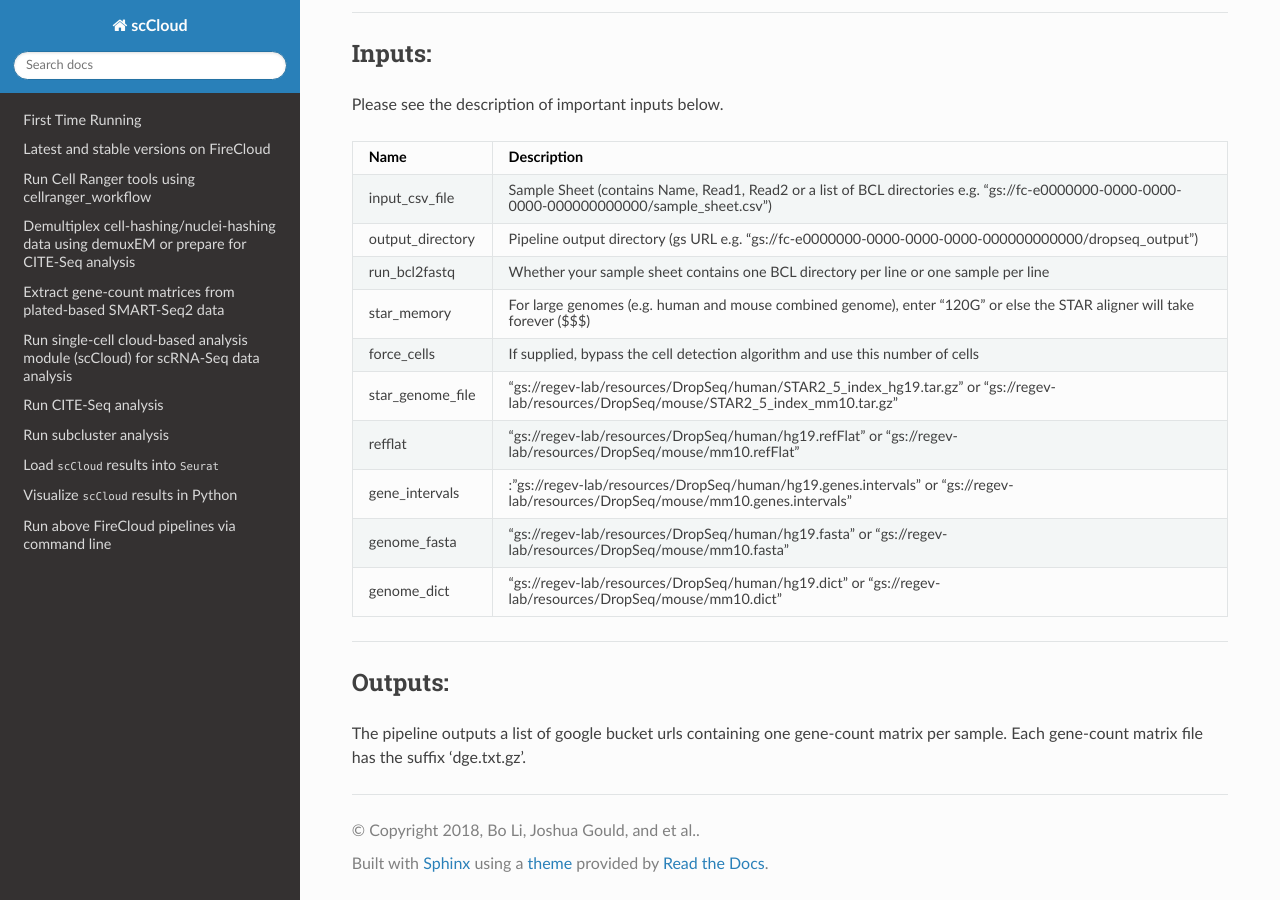
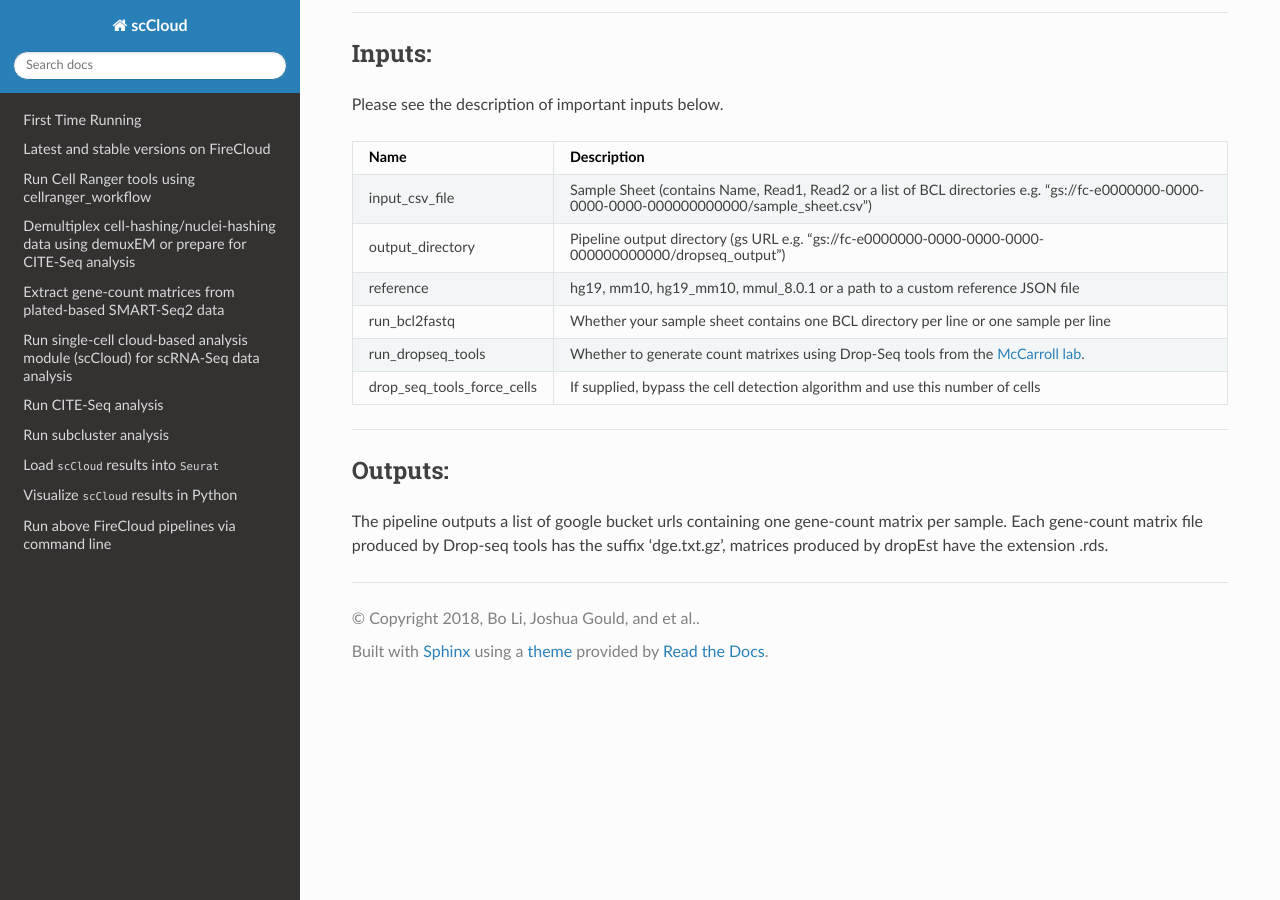
Before and after one commit to lilab-bcb/cumulus, a Sphinx documentation site: the page built from docs/drop_seq.rst, in a window 1280 px wide and 900 px high, scrolled down 1611 px. Built offline with Sphinx 7.4.7 and the Read the Docs theme 2.0.0, drawn with Linux system fonts in a browser that asks for light colours; pages that are not in the unit, such as notebooks, are missing from menus.

Commit message:
updated parameters

```diff
--- a/docs/drop_seq.rst
+++ b/docs/drop_seq.rst
@@ -2,7 +2,7 @@ Drop-seq pipeline
 -------------------------------------------------------------
 
 Follow the steps below to extract gene-count matrices from Drop-seq data.
-This WDL follows the steps outlined in the `Drop-seq alignment cookbook`_ from the `McCarroll lab`_.
+This WDL follows the steps outlined in the `Drop-seq alignment cookbook`_ from the `McCarroll lab`.
 
 #. Copy your sequencing output to your workspace bucket using gsutil in your unix terminal. You can obtain your bucket URL in the workspace summary tab in FireCloud under Google Bucket. You can also read `FireCloud instructions`_ on uploading data.
 
@@ -88,22 +88,15 @@ Please see the description of important inputs below.
 	  - Sample Sheet (contains Name, Read1, Read2 or a list of BCL directories e.g. "gs://fc-e0000000-0000-0000-0000-000000000000/sample_sheet.csv")
 	* - output_directory
 	  - Pipeline output directory (gs URL e.g. "gs://fc-e0000000-0000-0000-0000-000000000000/dropseq_output")
+	* - reference
+	  - hg19, mm10, hg19_mm10, mmul_8.0.1 or a path to a custom reference JSON file
 	* - run_bcl2fastq
 	  - Whether your sample sheet contains one BCL directory per line or one sample per line
-	* - star_memory
-	  - For large genomes (e.g. human and mouse combined genome), enter "120G" or else the STAR aligner will take forever ($$$)
-	* - force_cells
+ 	* - run_dropseq_tools
+	  - Whether to generate count matrixes using Drop-Seq tools from the `McCarroll lab`_.
+	* - drop_seq_tools_force_cells
 	  - If supplied, bypass the cell detection algorithm and use this number of cells
-	* - star_genome_file
-	  - "gs://regev-lab/resources/DropSeq/human/STAR2_5_index_hg19.tar.gz" or "gs://regev-lab/resources/DropSeq/mouse/STAR2_5_index_mm10.tar.gz"
-	* - refflat
-	  - "gs://regev-lab/resources/DropSeq/human/hg19.refFlat" or "gs://regev-lab/resources/DropSeq/mouse/mm10.refFlat"
-	* - gene_intervals
-	  - :"gs://regev-lab/resources/DropSeq/human/hg19.genes.intervals" or "gs://regev-lab/resources/DropSeq/mouse/mm10.genes.intervals"
-	* - genome_fasta
-	  - "gs://regev-lab/resources/DropSeq/human/hg19.fasta" or "gs://regev-lab/resources/DropSeq/mouse/mm10.fasta"
-	* - genome_dict
-	  - "gs://regev-lab/resources/DropSeq/human/hg19.dict" or "gs://regev-lab/resources/DropSeq/mouse/mm10.dict"
+
 
 
 ---------------------------------
@@ -111,8 +104,9 @@ Please see the description of important inputs below.
 Outputs:
 ^^^^^^^^
 
-The pipeline outputs a list of google bucket urls containing one gene-count matrix per sample. Each gene-count matrix file has the suffix 'dge.txt.gz'.
+The pipeline outputs a list of google bucket urls containing one gene-count matrix per sample. Each gene-count matrix file produced by Drop-seq tools has the suffix 'dge.txt.gz', matrices produced by dropEst have the extension .rds.
 
 .. _FireCloud instructions: https://software.broadinstitute.org/firecloud/documentation/article?id=10574
 .. _Drop-seq alignment cookbook: https://github.com/broadinstitute/Drop-seq/blob/master/doc/Drop-seq_Alignment_Cookbook.pdf
 .. _McCarroll lab: http://mccarrolllab.org/dropseq-1/
+.. _dropEst: https://github.com/hms-dbmi/dropEst
```
